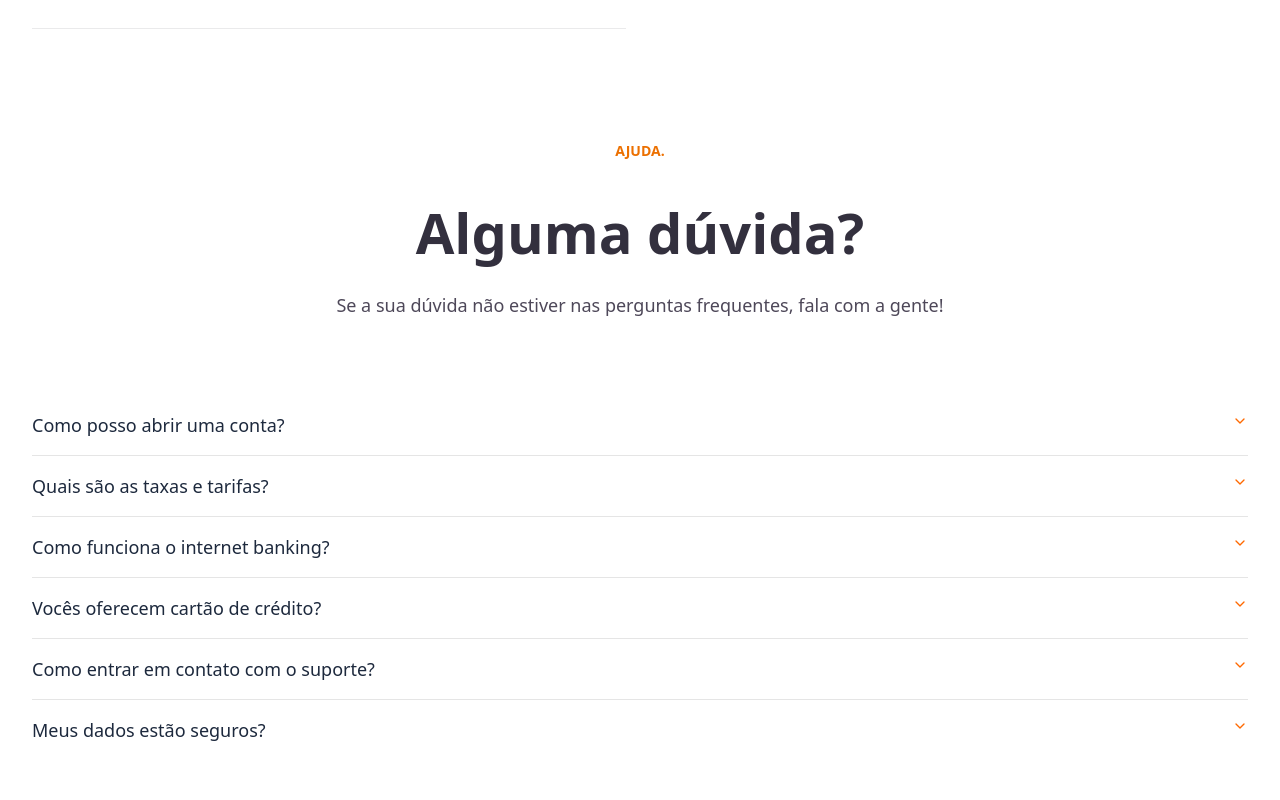
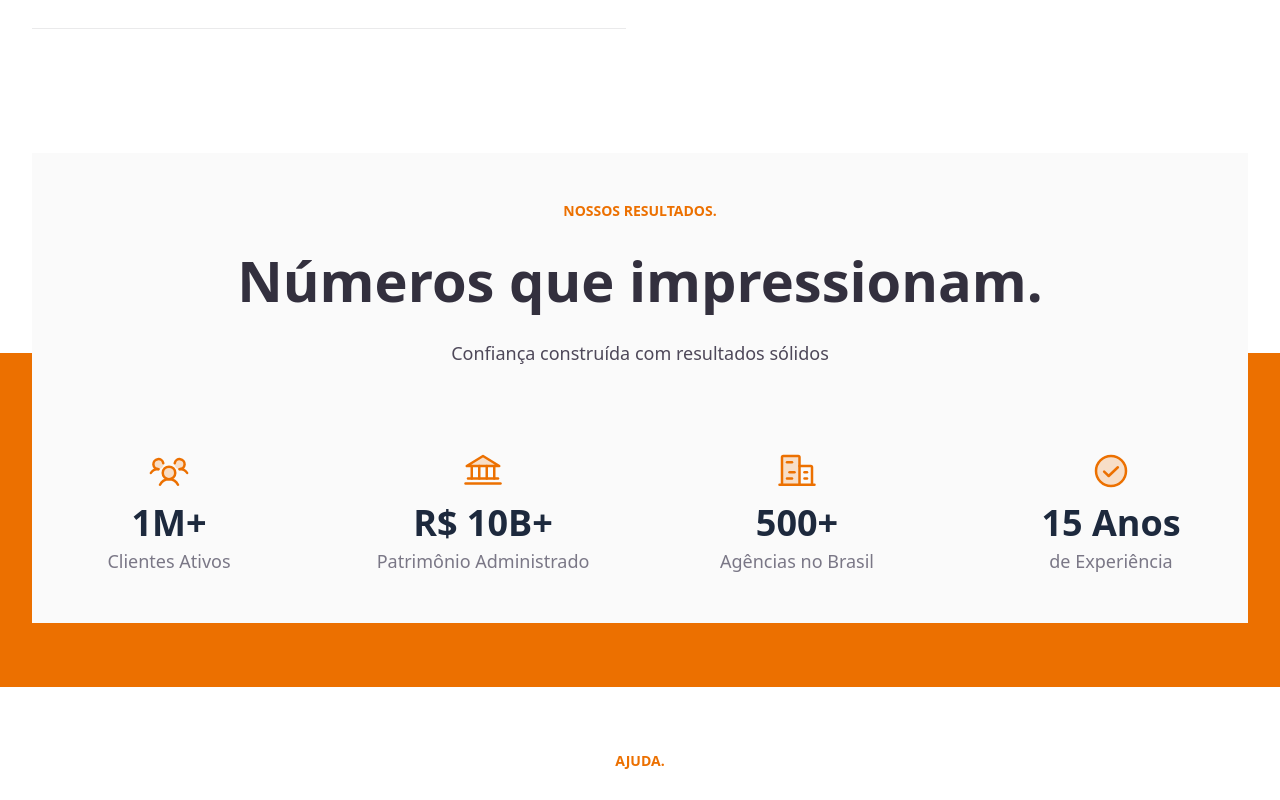
Before and after one commit to lopesmauro/issoBank, a Next.js app: page / in a window 1280 px wide. Shown: the part 1620-2420 px from the top of the page. Built offline with nearby package versions, Linux system fonts and the light colour scheme.

Commit message:
feat: add section stats.

```diff
--- a/package.json
+++ b/package.json
@@ -14,6 +14,7 @@
     "clsx": "^2.1.1",
     "lucide-react": "^0.525.0",
     "next": "15.3.3",
+    "phosphor-react": "^1.4.1",
     "react": "^19.0.0",
     "react-dom": "^19.0.0",
     "tailwind-merge": "^3.3.1"
--- a/src/app/components/FAQ.tsx
+++ b/src/app/components/FAQ.tsx
@@ -35,7 +35,7 @@ const FAQ = () => {
     ]
 
     return (
-        <section className="py-3 bg-white">
+        <section className="pt-16 bg-white">
             <Container>
                 <div className="flex flex-col w-full">
                     <div className="text-center mb-3">
--- /dev/null
+++ b/src/app/components/Stats.tsx
@@ -0,0 +1,73 @@
+"use client"
+
+import { Container } from "./Container"
+import {
+    UsersThree,
+    Bank,
+    Buildings,
+    CheckCircle
+} from "phosphor-react"
+
+const Stats = () => {
+    const stats = [
+        {
+            number: "1M+",
+            label: "Clientes Ativos",
+            icon: <UsersThree size={40} weight="duotone" className="primary-orange" />
+        },
+        {
+            number: "R$ 10B+",
+            label: "Patrimônio Administrado",
+            icon: <Bank size={40} weight="duotone" className="primary-orange" />
+        },
+        {
+            number: "500+",
+            label: "Agências no Brasil",
+            icon: <Buildings size={40} weight="duotone" className="primary-orange" />
+        },
+        {
+            number: "15 Anos",
+            label: "de Experiência",
+            icon: <CheckCircle size={40} weight="duotone" className="primary-orange" />
+        }
+
+    ]
+
+    return (
+        <section className="pb-16 mt-56 bg-primary-orange">
+            <Container>
+                <div className="bg-primary-foreground pt-12 flex flex-col w-full -mt-50">
+                    <div className="text-center mb-5">
+                        <span className="block text-sm font-bold uppercase primary-orange mb-6">
+                            Nossos resultados.
+                        </span>
+
+                        <h2 className="primary-gray text-[56px] font-bold leading-tight mb-6">
+                            Números que impressionam.
+                        </h2>
+                        <p className="text-lg mb-16 second-gray">
+                            Confiança construída com resultados sólidos
+                        </p>
+
+                    </div>
+
+                    <div className="pb-12 grid grid-cols-2 md:grid-cols-4 gap-10">
+                        {stats.map((stat, index) => (
+                            <div key={index} className="text-center flex flex-col items-center">
+                                <div className="mb-3">{stat.icon}</div>
+                                <div className="text-3xl md:text-4xl font-bold text-slate-800 mb-1">
+                                    {stat.number}
+                                </div>
+                                <div className="txt-gray text-base md:text-lg font-medium">
+                                    {stat.label}
+                                </div>
+                            </div>
+                        ))}
+                    </div>
+                </div>
+            </Container>
+        </section>
+    )
+}
+
+export default Stats
--- a/src/app/page.tsx
+++ b/src/app/page.tsx
@@ -2,12 +2,14 @@ import FAQ from "./components/FAQ"
 import Footer from "./components/Footer"
 import { Hero } from "./components/Hero"
 import { Services } from "./components/Services"
+import Stats from "./components/Stats"
 
 export default function Home() {
   return (
     <div>
       <Hero />
       <Services />
+      <Stats />
       <FAQ />
       <Footer />
     </div>
```
Also changed, not shown: 1 other file (tests, documents, lock files or other folders).
